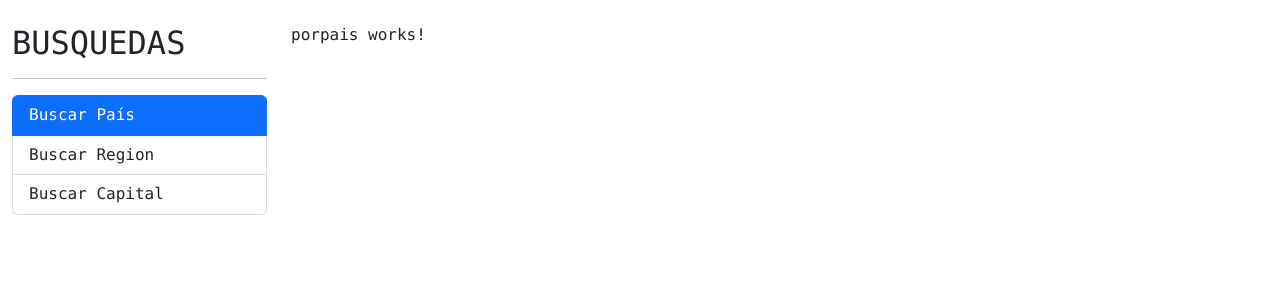
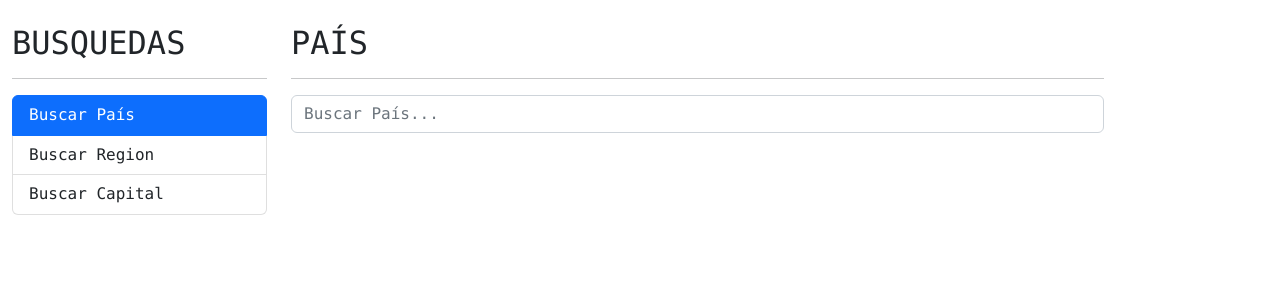
Before and after one commit to monywy/Paises-APP, an Angular app: page / in a window 1280 px wide. Shown: the top 300 px of the page. Built offline with nearby package versions, Linux system fonts and the light colour scheme.

Commit message:
1 file modified

```diff
--- a/src/app/pais/pages/porPais/porpais.component.html
+++ b/src/app/pais/pages/porPais/porpais.component.html
@@ -1,3 +1,13 @@
-<p>
-porpais works!
-</p>
+<h2>PAÍS</h2>
+<hr>
+<div class="row">
+  <div class="col">
+    <form autocomplete="off">
+      <input type="text"
+             name="termino"
+             class="form-control"
+             placeholder="Buscar País..."
+      />
+    </form>
+  </div>
+</div>
```
